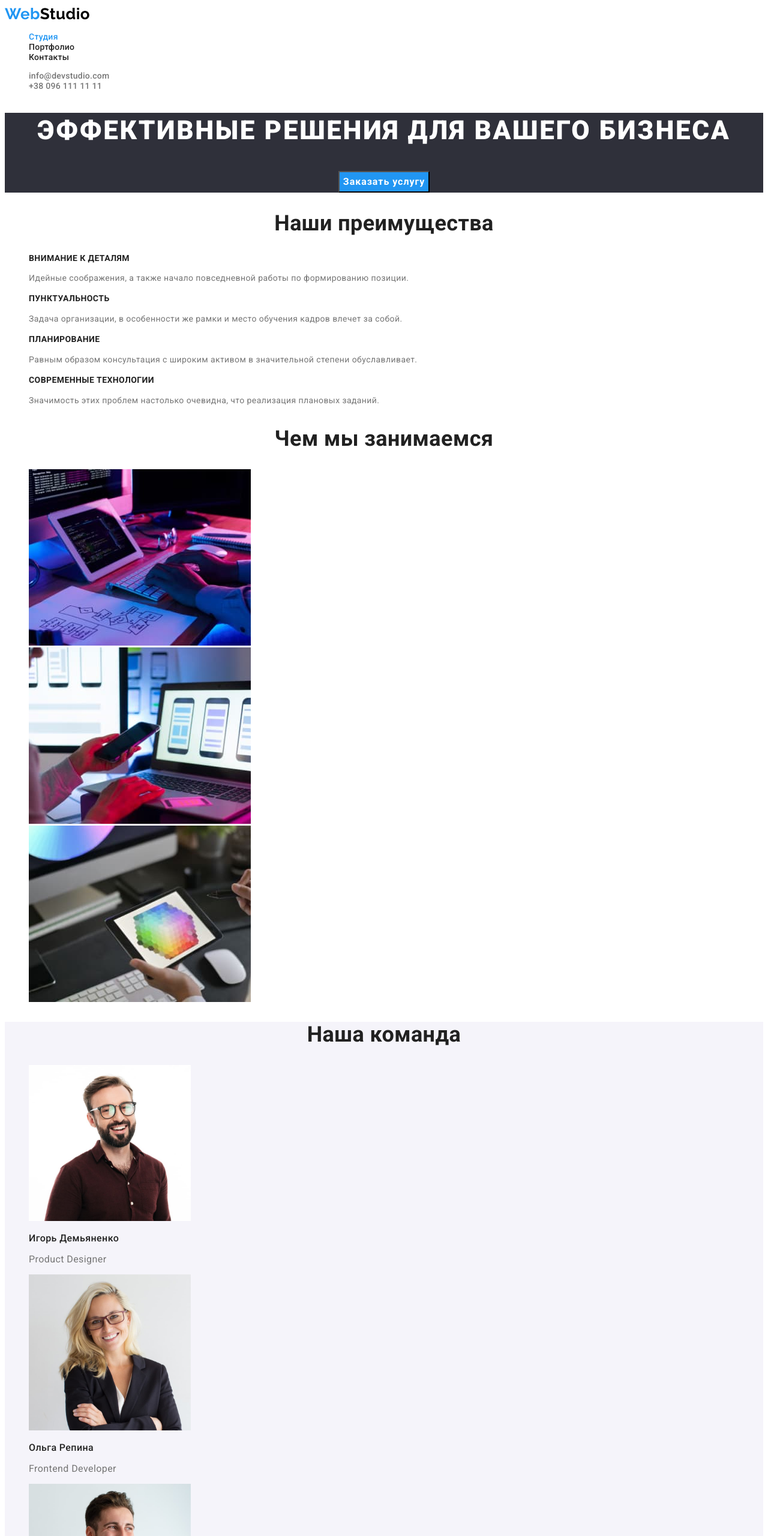
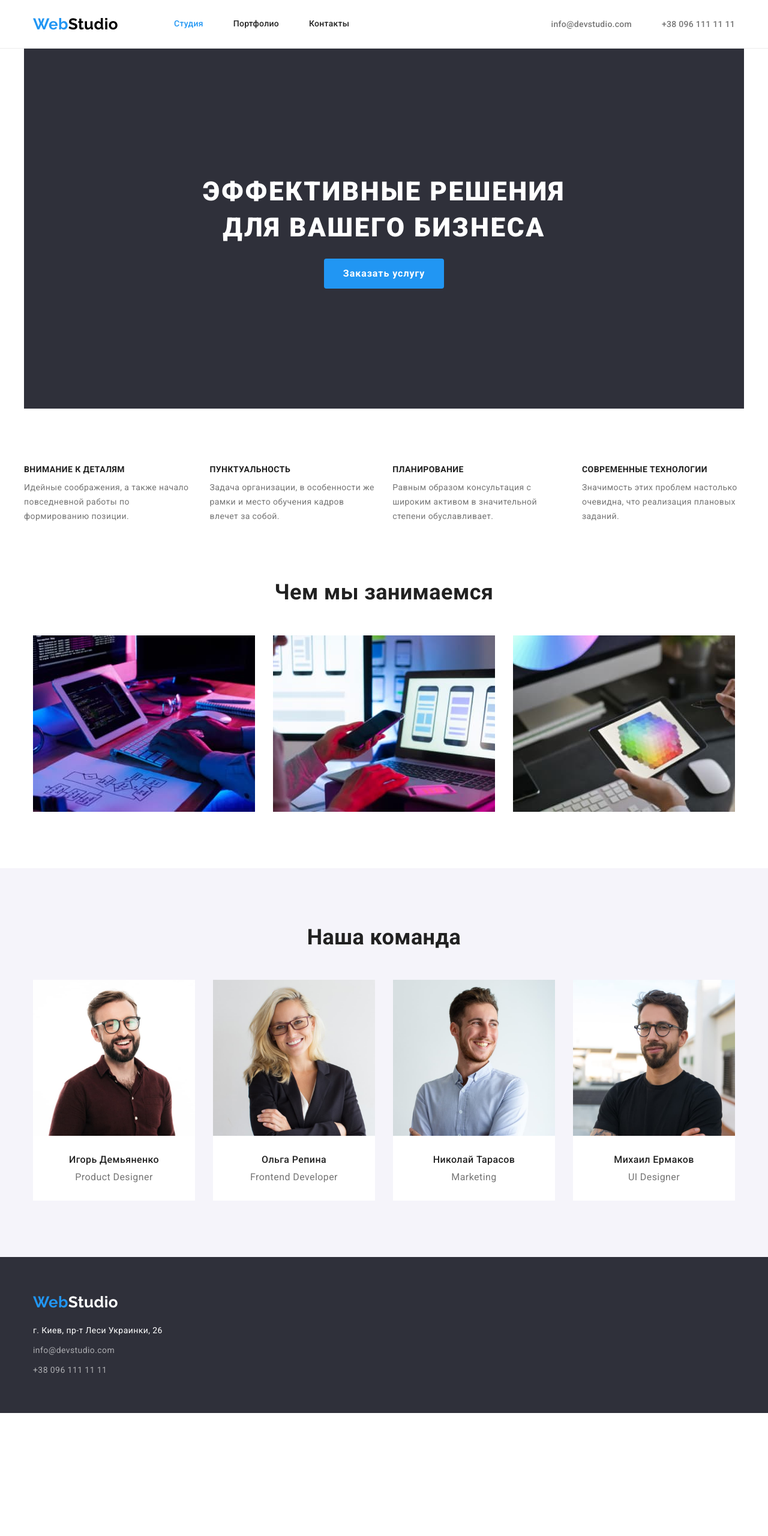
Before and after one commit to IamDorohin/goit-markup-hw-03, a plain HTML site: page index.html in a window 1280 px wide. Shown: the top 2560 px of the page at 60% size. After the commit the page ends 2355 px from the top, so only its background shows below. Drawn offline with nearby package versions, Linux system fonts and the light colour scheme.

Commit message:
Виконує третє домашнє завдання

```diff
--- a/css/styles.css
+++ b/css/styles.css
@@ -1,10 +1,21 @@
+html {
+    box-sizing: border-box;
+}
+
+*,
+::before,
+::after {
+    box-sizing: inherit;
+}
 /* Основные цвета фона страниц */
 :root {
     --primary-text-color: #757575;
     --title-text-color: #212121;
     --acent-color: #2196F3;
     --hero-and-footer-background-color: #2F303A;
+    --portfolio-secondary-buttons-color: #F5F4FA;
 }
+
 body {
     color: var(--primary-text-color);
     font-family: 'Roboto', sans-serif;
@@ -12,9 +23,44 @@ body {
     font-size: 14px;
 }
 
+img {
+    display: block;
+}
+
 .list {
+    text-decoration: none;
     list-style: none;
-    text-decoration: none;
+    margin: 0;
+}
+
+.container {
+    width: 1200px;
+    margin-left: auto;
+    margin-right: auto;
+    padding-left: 15px;
+    padding-right: 15px;
+}
+
+h1, h2, h3, h4, h5, h6 {
+    margin-top: 0;
+}
+
+p {
+    margin: 0;
+}
+
+.btn {
+    border: 0 solid transparent;
+}
+
+/* Header */
+.header {
+    display: flex;
+    align-items: center;
+}
+
+.bottom-line {
+    border-bottom: 1px solid #ECECEC;
 }
 
 .logo {
@@ -30,7 +76,7 @@ body {
     color: #000000;
 }
 
-.nav-list,
+.link,
 .contacts,
 .mail-to-portfolio {
     color: #212121;
@@ -40,12 +86,43 @@ body {
     text-decoration: none;
 }
 
+.site-nav {
+    display: flex;
+    margin-left: 93px;
+    padding-left: 0;
+}
+
+.site-nav .item + .item{
+    margin-left: 50px;
+}
+
+.site-nav .link {
+    display: block;
+    padding-top: 32px;
+    padding-bottom: 32px;
+}
+
+.contacts-list {
+    display: flex;
+    margin-left: auto;
+    padding-left: 0;
+}
+
+.contacts-list .items + .items {
+    margin-left: 50px;
+}
+
+.contacts-list .contacts {
+    padding-top: 32px;
+    padding-bottom: 32px;
+}
+
 .contacts {
     color: var(--primary-text-color);
 }
 
-.nav-list:hover,
-.nav-list:focus,
+.link:hover,
+.link:focus,
 .contacts:hover,
 .contacts:focus {
     color: var(--acent-color);
@@ -55,8 +132,12 @@ body {
     color: var(--acent-color);
 }
 
+
+/* Hero */
 .hero {
     background-color: var(--hero-and-footer-background-color);
+    padding-top: 209px;
+    padding-bottom: 200px;
     text-align: center;
 }
 
@@ -65,12 +146,19 @@ body {
     font-weight: 900;
     font-size: 44px;
     line-height: 1.36;
-    text-align: center;
     letter-spacing: 0.06em;
     text-transform: uppercase;
+    width: 696px;
+    margin-left: auto;
+    margin-bottom: 21px;
+    margin-right: auto;
 }
 
 .order {
+    min-width: 200px;
+    min-height: 50px;
+    border-radius: 4px;
+    padding: 10px 32px;
     color: #ffffff;
     background-color: var(--acent-color);
     cursor: pointer;
@@ -86,7 +174,6 @@ body {
     color: var(--title-text-color);
 }
 
-.advantage-title,
 .practices-title,
 .team-title {
     color: #212121;
@@ -96,7 +183,23 @@ body {
     text-align: center;
 }
 
+.advantage {
+    padding: 94px 0px;
+}
+
+.adv-items {
+    display: flex;
+    margin: 0;
+    padding-left: 0;
+}
+
+.adv-cards + .adv-cards {
+    margin-left: 30px;
+}
+
 .advantage-details {
+    width: 270px;
+    margin-bottom: 10px;
     color: #212121;
     font-size: 14px;
     font-weight: 700;
@@ -108,11 +211,52 @@ body {
     line-height: 1.71;
 }
 
+.practices {
+    padding-bottom: 94px;
+}
+
+.practices-title {
+    margin-bottom: 50px;
+}
+
+.practices-cards {
+    display: flex;
+    padding-left: 0;
+}
+
+.practices-card + .practices-card {
+    margin-left: 30px;
+}
+
 .team {
+    padding-top: 94px;
+    padding-bottom: 94px;
     background-color: #F5F4FA;
 }
 
+.team-title {
+    margin-bottom: 50px;
+}
+
+.team-cards {
+    display: flex;
+    padding-left: 0;
+}
+
+.team-card {
+    display: inline-block;
+    text-align: center;
+    padding-bottom: 30px;
+    background-color: #FFFFFF;
+}
+
+.team-card + .team-card {
+    margin-left: 30px;
+}
+
 .team-members {
+    margin-top: 30px;
+    margin-bottom: 10px;
     color: #212121;
     font-weight: 500;
     font-size: 16px;
@@ -124,7 +268,11 @@ body {
     line-height: 1.19;
 }
 
+
+/* Footer */
 .footer {
+    padding-top: 60px;
+    padding-bottom: 60px;
     background-color: var(--hero-and-footer-background-color);
 }
 
@@ -132,10 +280,18 @@ body {
     color: #ffffff
 }
 
+.logo-bottom {
+    display: inline-block;
+    margin-bottom: 20px;
+}
 .adress {
     color: #ffffff;
     font-style: normal;
     line-height: 1.71;
+}
+
+.footer-adress {
+    margin-bottom: 9px;
 }
 
 .contact-us {
@@ -144,19 +300,53 @@ body {
     text-decoration: none;
 }
 
+.footer-items + .footer-items {
+    margin-top: 9px;
+}
+
 .contact-us:hover,
 .contact-us:focus {
     color: var(--acent-color);
 }
 
+.footer-contacts {
+    padding-left: 0;
+}
+
+
+/* Portfolio page */
+.portfolio-main {
+    padding-top: 94px;
+    padding-bottom: 94px;
+}
+
+.filters {
+    display: flex;
+    justify-content: center;
+    padding-left: 0;
+    margin-bottom: 94px;
+}
+
+.filters-btn + .filters-btn{
+    margin-left: 8px;
+}
+
 .portfolio-filter {
+    display: block;
+    padding: 6px 22px;
+    border-radius: 4px;
     color: #212121;
-    background-color: #F5F4FA;
+    background-color: var(--portfolio-secondary-buttons-color);
     font-weight: 500;
     font-size: 16px;
     line-height: 1.85;
     cursor: pointer;
     font-family: inherit;
+}
+
+.general {
+    color: #FFFFFF;
+    background-color: var(--acent-color);
 }
 
 .portfolio-filter:hover,
@@ -165,12 +355,10 @@ body {
     background-color: var(--acent-color);
 }
 
-.all {
-    color: #FFFFFF;
-    background-color: var(--acent-color);
-    font-weight: 500;
-    font-size: 16px;
-    line-height: 1.6;
+.projects {
+    display:flex;
+    flex-wrap: wrap;
+    padding-left: 0;
 }
 
 .portfolio-title {
@@ -190,3 +378,35 @@ body {
 .projects-list {
     text-decoration: none;
 }
+
+.projects-cards {
+    width: 370px;
+    margin-right: 30px;
+    margin-bottom: 30px;
+    background-color: #FFFFFF;
+    border: 1px solid #eeeeee;
+}
+
+.portfolio-title,
+.project-type {
+    display: block;
+    min-width: 322px;
+    margin-left: 24px;
+}
+
+.project-type {
+    margin-bottom: 20px;
+}
+
+.portfolio-title {
+    margin-top: 20px;
+}
+
+
+.projects-cards:nth-child(3n) {
+    margin-right: 0;
+}
+
+.projects-cards:nth-last-child(-n + 3) {
+    margin-bottom: 0;
+}
--- a/index.html
+++ b/index.html
@@ -5,99 +5,136 @@
     <meta http-equiv="X-UA-Compatible" content="IE=edge">
     <meta name="viewport" content="width=device-width, initial-scale=1.0">
     <title>WebStudio</title>
-    <link
-    href="https://fonts.googleapis.com/css2?family=Raleway:wght@700&family=Roboto:wght@400;500;700;900&display=swap"
-    rel="stylesheet"
-    />
+    <link href="https://fonts.googleapis.com/css2?family=Raleway:wght@700&family=Roboto:wght@400;500;700;900&display=swap"
+    rel="stylesheet" />
+    <link rel="stylesheet" href="https://cdnjs.cloudflare.com/ajax/libs/modern-normalize/1.1.0/modern-normalize.min.css"
+        integrity="sha512-wpPYUAdjBVSE4KJnH1VR1HeZfpl1ub8YT/NKx4PuQ5NmX2tKuGu6U/JRp5y+Y8XG2tV+wKQpNHVUX03MfMFn9Q=="
+        crossorigin="anonymous" referrerpolicy="no-referrer" />
     <link rel="stylesheet" href="./css/styles.css" />
 </head>
 <body>
 <!--Header-->
-    <header class="nav">
+    <header class="bottom-line">
+        <div class="header container">
+            <a href="./index.html" class="logo">Web<span class="logo-color">Studio</span>
+            </a>
             <nav>
-    <a href="./index.html" class="logo">Web<span class="logo-color">Studio</span></a>
-    <ul class="list">
-        <li> <a href="./index.html" class="nav-list current">Студия</a></li>
-        <li> <a href="./portfolio.html" class="nav-list">Портфолио</a></li>
-        <li> <a href="" class="nav-list">Контакты</a></li>
+                <ul class="site-nav list">
+                    <li class="item"> <a href="./index.html" class="link current">Студия</a></li>
+                    <li class="item"> <a href="./portfolio.html" class="link">Портфолио</a></li>
+                    <li class="item"> <a href="" class="link">Контакты</a></li>
                 </ul>
             </nav>
-    <ul class="list">
-        <li> <a href="mailto:info@devstudio.com" class="contacts">info@devstudio.com</a></li>
-        <li> <a href="tel:+380961111111" class="contacts">+38 096 111 11 11</a></li>
+            <ul class="contacts-list list">
+                <li class="items">
+                    <a href="mailto:info@devstudio.com" class="contacts">info@devstudio.com
+                    </a>
+                </li>
+                <li class="items">
+                    <a href="tel:+380961111111" class="contacts">+38 096 111 11 11
+                    </a>
+                </li>
             </ul>
+        </div>
    </header>
 <!--Main-->
 <main>
     <!--Hero-->
-    <section class="hero">
+    <section class="hero container">
         <h1 class="hero-title">Эффективные решения для вашего бизнеса</h1>
-        <button type="button" class="order">Заказать услугу</button>
+        <button type="button" class="order btn">Заказать услугу</button>
     </section>
     <!--Advantage-->
-    <section class="advantage">
-        <h2 class="advantage-title">Наши преимущества</h2>
-        <ul class="list">
-            <li><h3 class="advantage-details">Внимание к деталям</h3>
-                <p class="advantage-main">Идейные соображения, а также начало повседневной работы по формированию позиции.</p>
+    <section class="advantage container">
+        <ul class="adv-items list">
+            <li class="adv-cards">
+                <h3 class="advantage-details">
+                    Внимание к деталям
+                </h3>
+                <p class="advantage-main">
+                    Идейные соображения, а также начало повседневной работы по формированию позиции.
+                </p>
             </li>
-            <li><h3 class="advantage-details">Пунктуальность</h3>
-                <p class="advantage-main">Задача организации, в особенности же рамки и место обучения кадров влечет за собой.</p>
+            <li class="adv-cards">
+                <h3 class="advantage-details">
+                Пунктуальность
+            </h3>
+                <p class="advantage-main">
+                    Задача организации, в особенности же рамки и место обучения кадров влечет за собой.
+                </p>
             </li>
-            <li><h3 class="advantage-details">Планирование</h3>
+            <li class="adv-cards">
+                <h3 class="advantage-details">Планирование</h3>
                 <p class="advantage-main">Равным образом консультация с широким активом в значительной степени обуславливает.</p>
             </li>
-            <li><h3 class="advantage-details">Современные технологии</h3>
-                <p class="advantage-main">Значимость этих проблем настолько очевидна, что реализация плановых заданий.</p>
+            <li class="adv-cards">
+                <h3 class="advantage-details">
+                Современные технологии
+            </h3>
+                <p class="advantage-main">
+                    Значимость этих проблем настолько очевидна, что реализация плановых заданий.
+                </p>
             </li>
         </ul>
     </section>
     <!--Practice-->
-    <section class="practices">
-        <h2 class="practices-title">Чем мы занимаемся</h2>
-        <ul class="list">
-            <li><img src="./images/practice/code.jpg" alt="Набор кодов программирования на клавиатуре компьютера" width="370" height="294"></li>
-            <li><img src="./images/practice/mobile.jpg" alt="Проверка на экране телефона дизайна сайта, настроенного на компьютере" width="370" height="294"></li>
-            <li><img src="./images/practice/color.jpg" alt="Подбор на планшете цветовой палитры для дизайна" width="370" height="294"></li>
+    <section class="practices container">
+        <h2 class="practices-title">
+            Чем мы занимаемся
+        </h2>
+        <ul class="practices-cards list">
+            <li class="practices-card">
+                <img src="./images/practice/code.jpg" alt="Набор кодов программирования на клавиатуре компьютера" width="370" height="294">
+            </li>
+            <li class="practices-card">
+                <img src="./images/practice/mobile.jpg" alt="Проверка на экране телефона дизайна сайта, настроенного на компьютере" width="370" height="294">
+            </li>
+            <li class="practices-card">
+                <img src="./images/practice/color.jpg" alt="Подбор на планшете цветовой палитры для дизайна" width="370" height="294">
+            </li>
         </ul>
     </section>
     <!--Our team-->
     <section class="team">
         <h2 class="team-title">Наша команда</h2>
-        <ul class="list">
-            <li>
+        <div class="container">
+            <ul class="team-cards list">
+                <li class="team-card">
                     <img src="./images/team/designer.jpg" alt="" width="270" height="260">
                     <h3 class="team-members">Игорь Демьяненко</h3>
                     <p lang="en" class="team-skills">Product Designer</p>
                 </li>
-            <li>
+                <li class="team-card">
                     <img src="./images/team/frontend.jpg" alt="" width="270" height="260">
                     <h3 class="team-members">Ольга Репина</h3>
                     <p lang="en" class="team-skills">Frontend Developer</p>
                 </li>
-            <li>
+                <li class="team-card">
                     <img src="./images/team/marketing.jpg" alt="" width="270" height="260">
                     <h3 class="team-members">Николай Тарасов</h3>
                     <p lang="en" class="team-skills">Marketing</p>
                 </li>
-            <li>
+                <li class="team-card">
                     <img src="./images/team/ui.jpg" alt="" width="270" height="260">
                     <h3 class="team-members">Михаил Ермаков</h3>
                     <p lang="en" class="team-skills">UI Designer</p>
                 </li>
             </ul>
+        </div>
     </section>
 </main>
 <!--Footer-->
 <footer class="footer">
-    <a href="./index.html" class="logo">Web<span class="logo-footer">Studio</span></a>
+    <div class="container">
+        <a href="./index.html" class="logo-bottom  logo">Web<span class="logo-footer">Studio</span></a>
         <address class="adress">
-        <p>г. Киев, пр-т Леси Украинки, 26</p>
-        <ul class="list">
-            <li><a href="mailto:info@devstudio.com" class="contact-us">info@devstudio.com</a></li>
-            <li><a href="tel:+380961111111" class="contact-us">+38 096 111 11 11</a></li>
+            <p class="footer-adress">г. Киев, пр-т Леси Украинки, 26</p>
+            <ul class="footer-contacts list">
+                <li class="footer-items"><a href="mailto:info@devstudio.com" class="contact-us">info@devstudio.com</a></li>
+                <li class="footer-items"><a href="tel:+380961111111" class="contact-us">+38 096 111 11 11</a></li>
             </ul>
         </address>
+    </div>
 </footer>
 </body>
 </html>
```
Also changed, not shown: portfolio.html (+57 -41 lines). Lines whose indentation alone changed are shown as unchanged.
